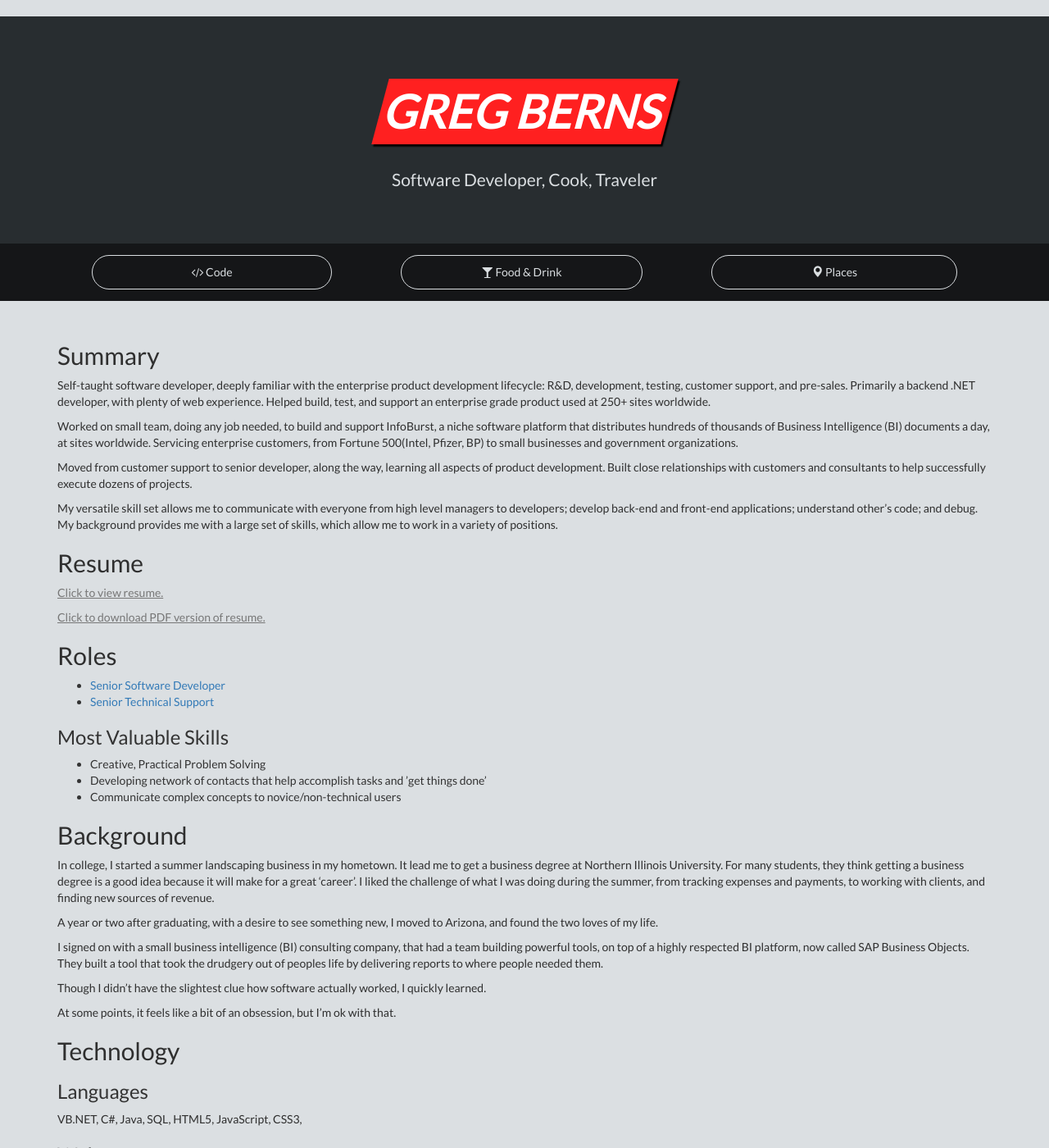
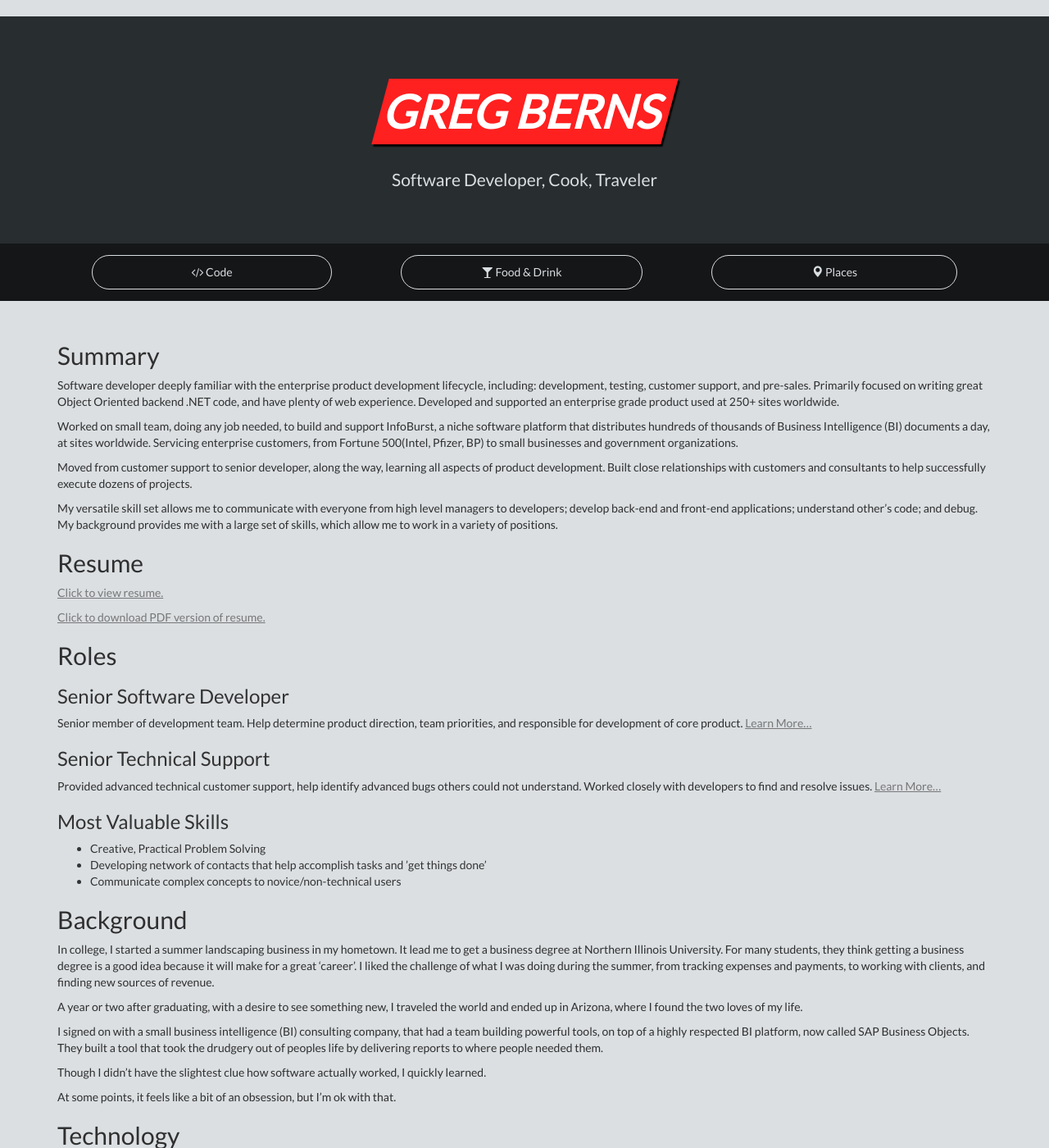
Before and after one commit to gregberns/gregberns.github.io, a Jekyll site: the page built from code/index.md, in a window 1280 px wide and 1400 px high. Shown: the whole window at 82% size. Built offline with Jekyll 4.4.1, drawn with Linux system fonts in a browser that asks for light colours; nearby versions of some CDN libraries.

Commit message:
Update index.md

```diff
--- a/code/index.md
+++ b/code/index.md
@@ -5,7 +5,7 @@ layout: default
 
 ##Summary
 
-Self-taught software developer, deeply familiar with the enterprise product development lifecycle: R&D, development, testing, customer support, and pre-sales. Primarily a backend .NET developer, with plenty of web experience. Helped build, test, and support an enterprise grade product used at 250+ sites worldwide.
+Software developer deeply familiar with the enterprise product development lifecycle, including: development, testing, customer support, and pre-sales. Primarily focused on writing great Object Oriented backend .NET code, and have plenty of web experience. Developed and supported an enterprise grade product used at 250+ sites worldwide.
 
 Worked on small team, doing any job needed, to build and support InfoBurst, a niche software platform that distributes hundreds of thousands of Business Intelligence (BI) documents a day, at sites worldwide. Servicing enterprise customers, from Fortune 500(Intel, Pfizer, BP) to small businesses and government organizations.
 
@@ -20,8 +20,14 @@ My versatile skill set allows me to communicate with everyone from high level ma
 [Click to download PDF version of resume.](https://docs.google.com/document/d/1lcO355gFLsXSTq_V-3dW4K8c6aPhtvF3XxopUrf8f0s/export?format=pdf)
 
 ##Roles
-+ [Senior Software Developer](/code/dev)
-+ [Senior Technical Support](/code/support)
+
+###Senior Software Developer
+
+Senior member of development team. Help determine product direction, team priorities, and responsible for development of core product. [Learn More...](/code/dev)
+
+###Senior Technical Support
+
+Provided advanced technical customer support, help identify advanced bugs others could not understand. Worked closely with developers to find and resolve issues. [Learn More...](/code/support)
 
 ###Most Valuable Skills
 + Creative, Practical Problem Solving
@@ -35,8 +41,7 @@ Illinois University. For many students, they think getting a business degree is
 for a great 'career'. I liked the challenge of what I was doing during the summer, from tracking expenses and
 payments, to working with clients, and finding new sources of revenue.
 
-A year or two after graduating, with a desire to see something new, I moved to Arizona, and found the two loves
-of my life.
+A year or two after graduating, with a desire to see something new, I traveled the world and ended up in Arizona, where I found the two loves of my life.
 
 I signed on with a small business intelligence (BI) consulting company, that had a team building powerful tools,
 on top of a highly respected BI platform, now called SAP Business Objects. They built a tool that took the drudgery
```
